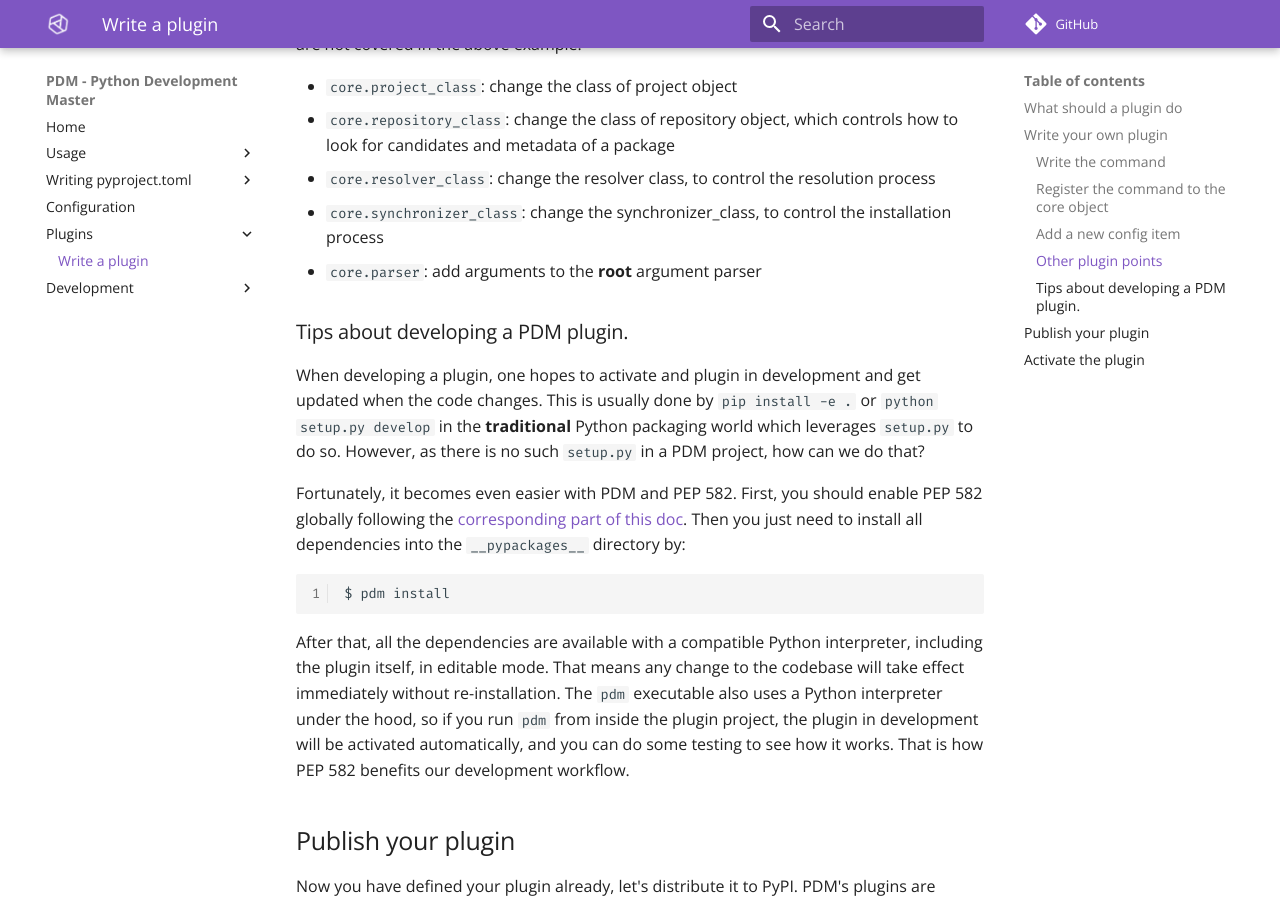
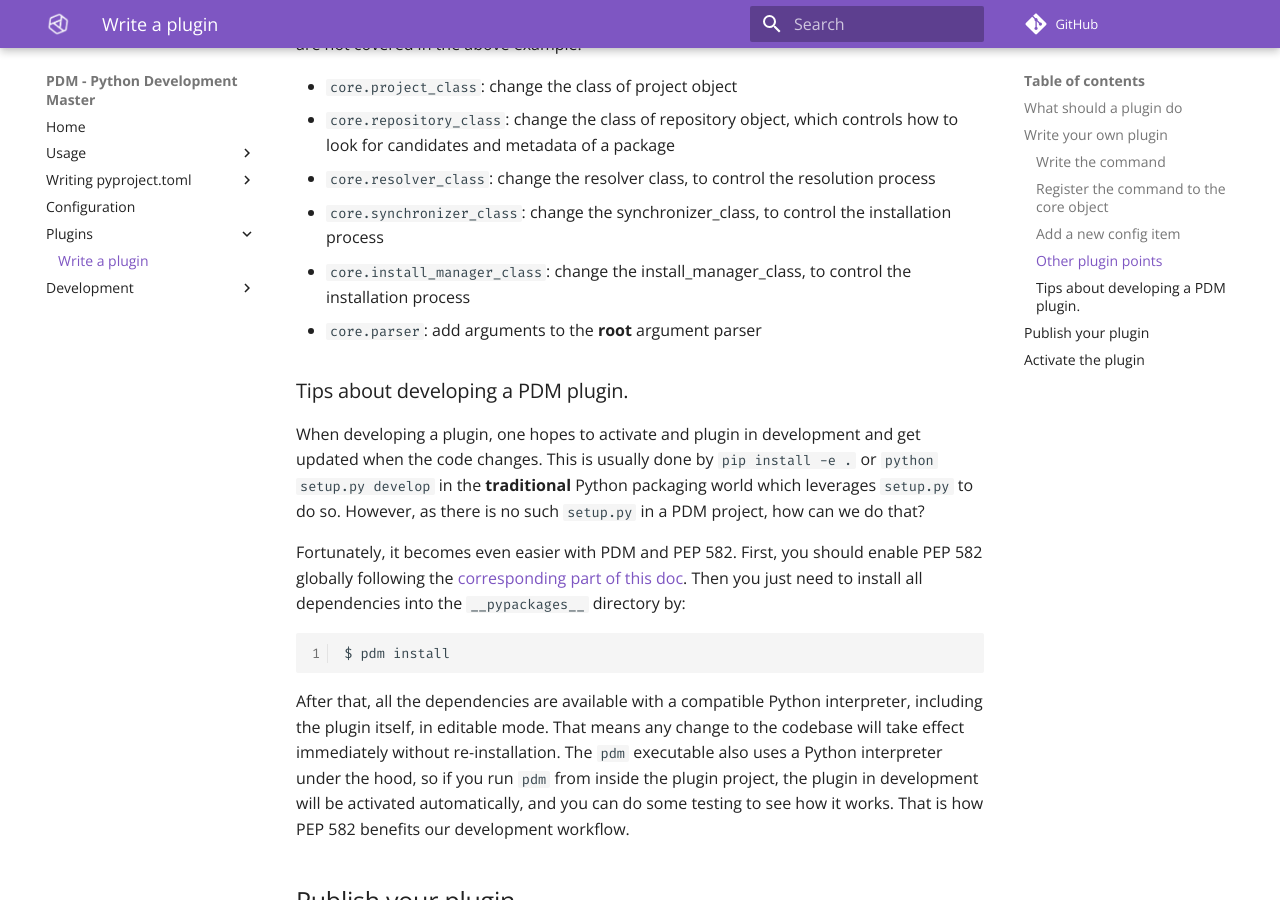
Before and after one commit to ChrisSanderser/pd-ms, an MkDocs documentation site: the page built from docs/docs/plugin.md, in a window 1280 px wide and 900 px high, scrolled down 3013 px. Built offline with MkDocs 1.6.1 and Material for MkDocs 9.7.7, drawn with Linux system fonts in a browser that asks for light colours; comment, search, counter and statistics services are not loaded; part of the change alters nothing that is shown.

```diff
--- a/docs/docs/plugin.md
+++ b/docs/docs/plugin.md
@@ -125,6 +125,7 @@ which are not covered in the above example:
 - `core.repository_class`: change the class of repository object, which controls how to look for candidates and metadata of a package
 - `core.resolver_class`: change the resolver class, to control the resolution process
 - `core.synchronizer_class`: change the synchronizer_class, to control the installation process
+- `core.install_manager_class`: change the install_manager_class, to control the installation process
 - `core.parser`: add arguments to the **root** argument parser
 
 ### Tips about developing a PDM plugin.
--- a/docs/mkdocs.yml
+++ b/docs/mkdocs.yml
@@ -51,4 +51,4 @@ extra:
     - icon: fontawesome/brands/twitter
       link: https://twitter.com/pdm_project
     - icon: fontawesome/brands/discord
-      link: https://discord.gg/CEUwAmYm
+      link: https://discord.gg/Phn8smztpv
```
Also changed, not shown: README.md, README_zh.md.
